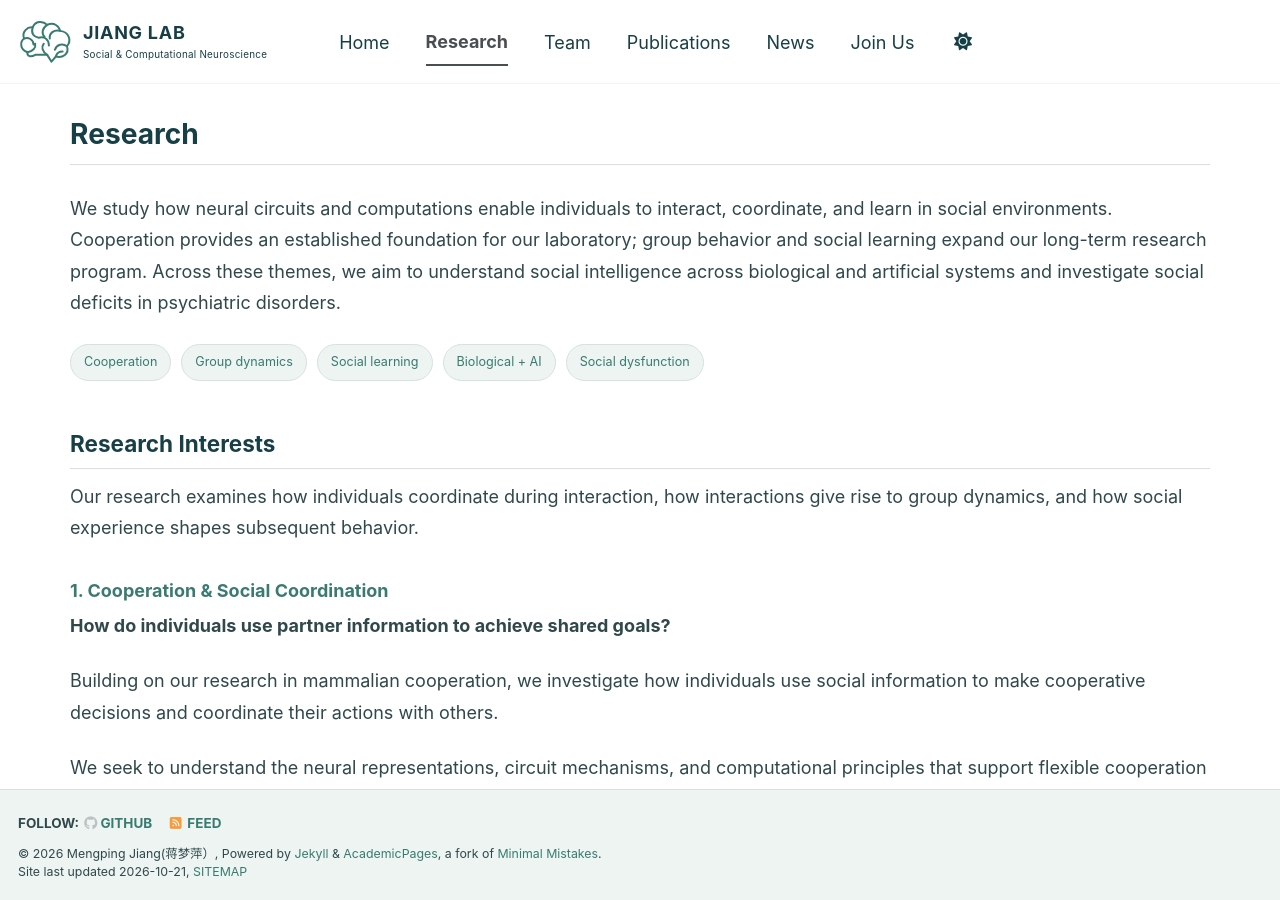
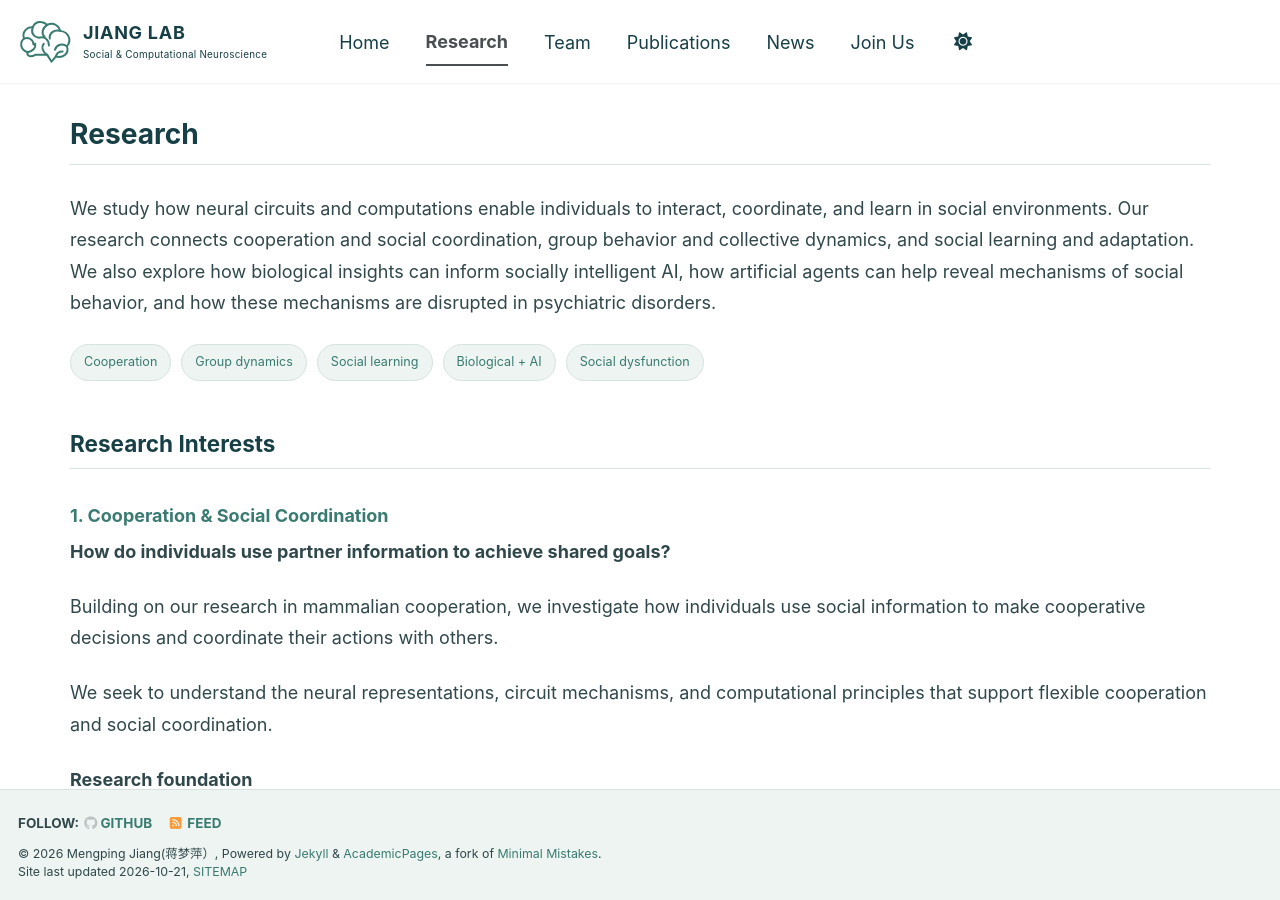
Before and after one commit to MengpingJiang/mengpingjiang.github.io, a Jekyll site: the page built from _pages/research.md, in a window 1280 px wide and 900 px high. Built offline with Jekyll 4.4.1, drawn with Linux system fonts in a browser that asks for light colours; a script bundle is joined from its source files by our own code; library files that are not in the unit come from our copies.

Commit message:
Refine research opening and remove redundant theme overview

```diff
--- a/_pages/research.md
+++ b/_pages/research.md
@@ -5,13 +5,11 @@ permalink: /research/
 author_profile: false
 ---
 
-We study how neural circuits and computations enable individuals to interact, coordinate, and learn in social environments. Cooperation provides an established foundation for our laboratory; group behavior and social learning expand our long-term research program. Across these themes, we aim to understand social intelligence across biological and artificial systems and investigate social deficits in psychiatric disorders.
+We study how neural circuits and computations enable individuals to interact, coordinate, and learn in social environments. Our research connects cooperation and social coordination, group behavior and collective dynamics, and social learning and adaptation. We also explore how biological insights can inform socially intelligent AI, how artificial agents can help reveal mechanisms of social behavior, and how these mechanisms are disrupted in psychiatric disorders.
 
 <nav class="lscn-topicnav" aria-label="Research themes"><a href="#cooperation">Cooperation</a><a href="#group-dynamics">Group dynamics</a><a href="#social-learning">Social learning</a><a href="#cross-system-intelligence">Biological + AI</a><a href="#social-dysfunction">Social dysfunction</a></nav>
 
 ## Research Interests
-
-Our research examines how individuals coordinate during interaction, how interactions give rise to group dynamics, and how social experience shapes subsequent behavior.
 
 <span id="cooperation" class="lscn-anchor"></span>
 
```
